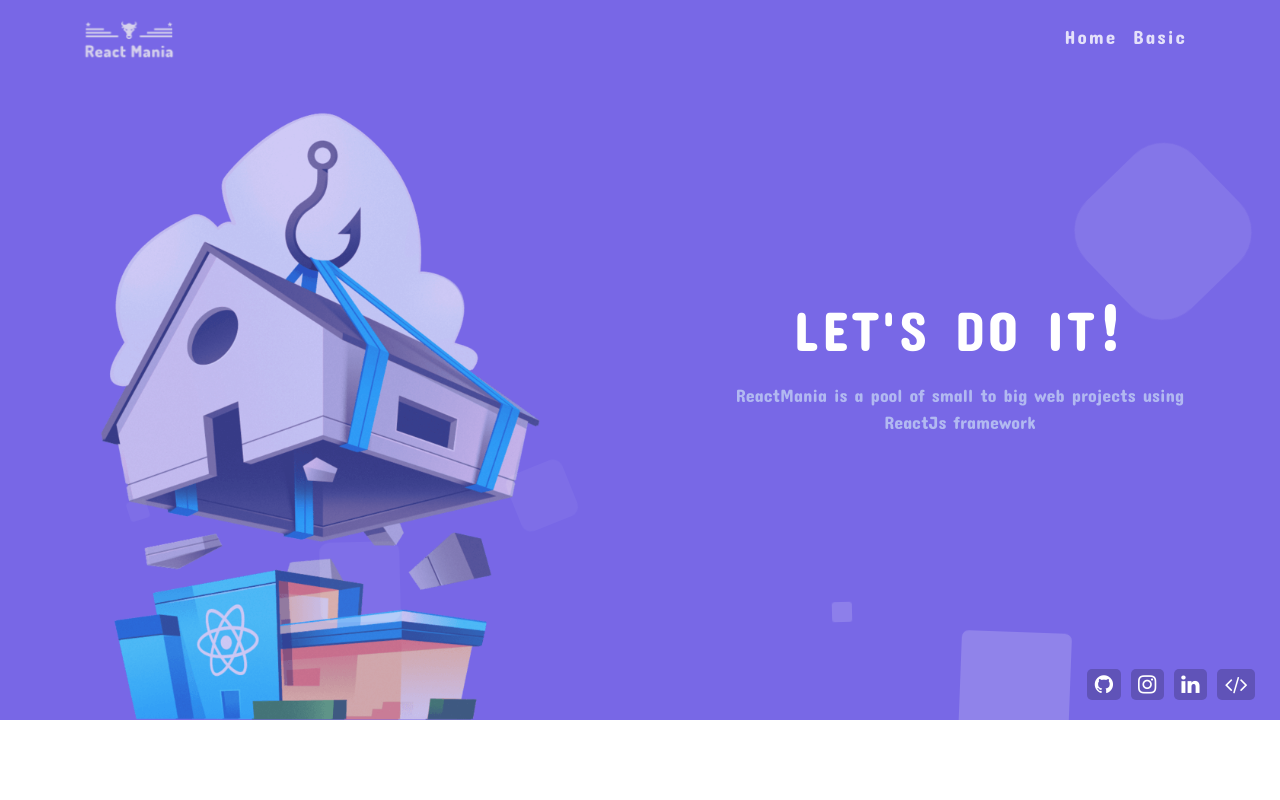
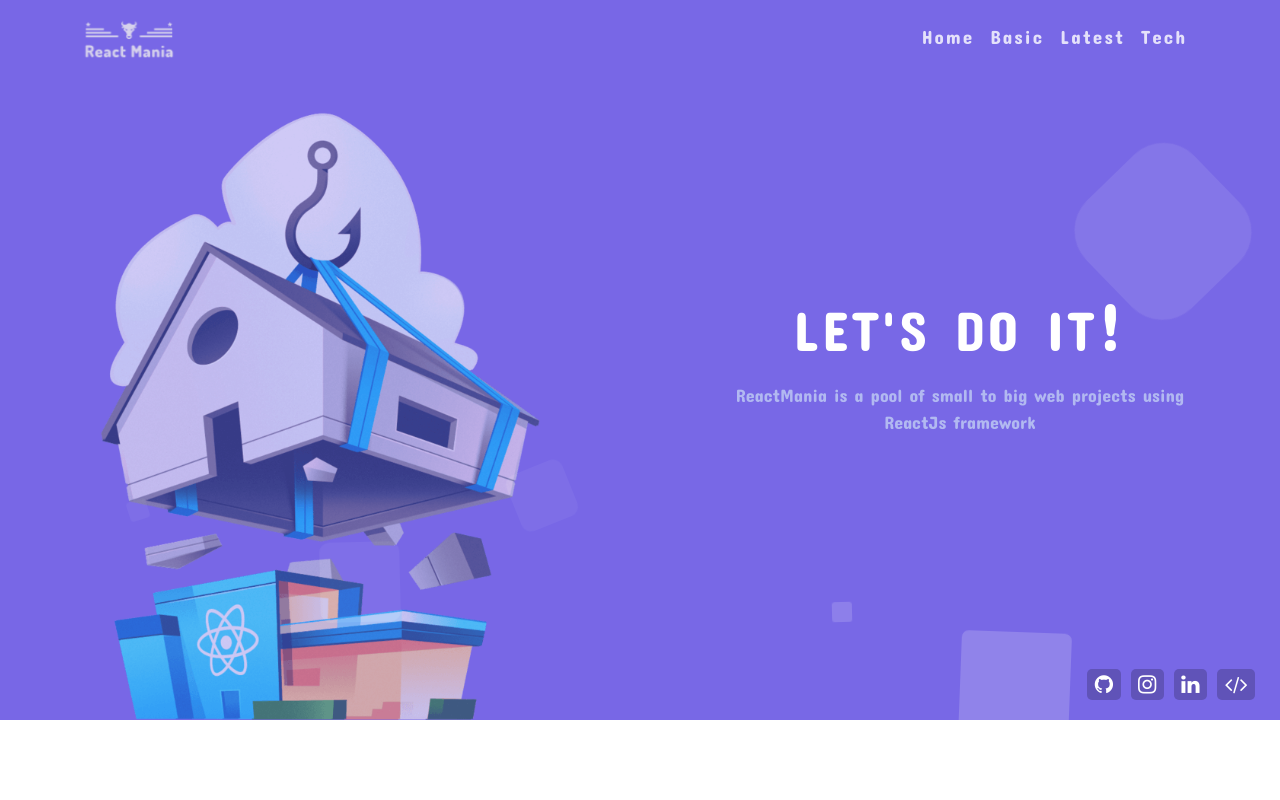
Before and after one commit to Gilpix/React-Projects, a React (Create React App) app: page / in a window 1280 px wide. Shown: the top 800 px of the page. Built offline with nearby package versions, Linux system fonts and the light colour scheme; no server answers.

Commit message:
add Latest and Tech section on navbar

```diff
--- a/src/components/SharedComp/Navbar.js
+++ b/src/components/SharedComp/Navbar.js
@@ -16,6 +16,8 @@ function Navbar() {
                             <ul className="navbar-nav ml-auto">
                                 <li className="nav-item"><a className="nav-link" href="/#home"> Home </a></li>
                                 <li className="nav-item"><a className="nav-link" href="/#basicProjects"> Basic </a></li>
+                                <li className="nav-item"><a className="nav-link" href="/#latest-project-section"> Latest </a></li>
+                                <li className="nav-item"><a className="nav-link" href="/#curved-section"> Tech </a></li>
                             </ul>
                         </div>
                     </div>
```
